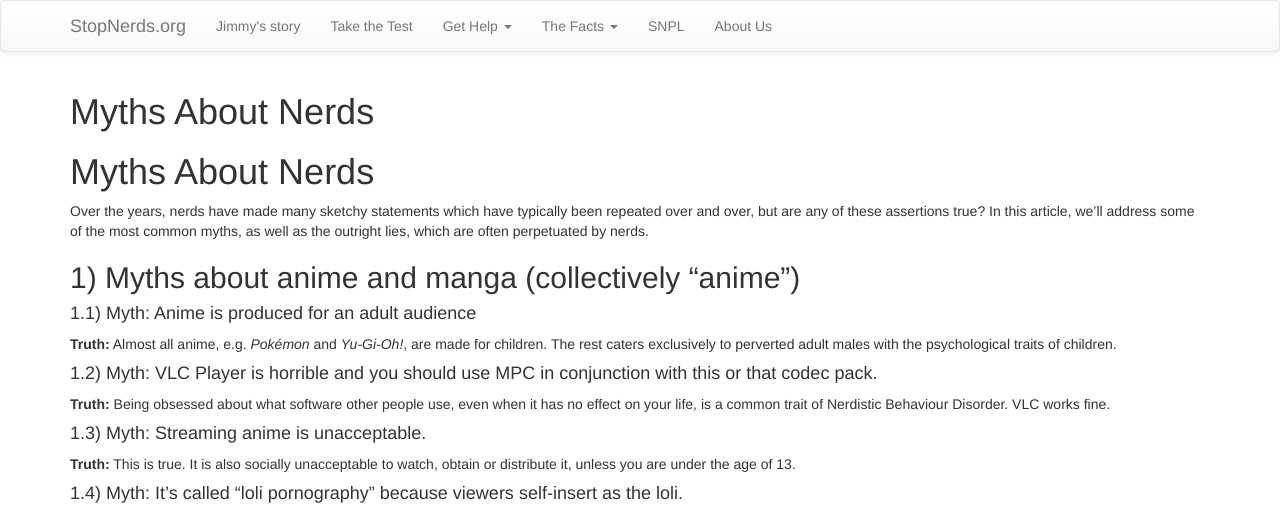
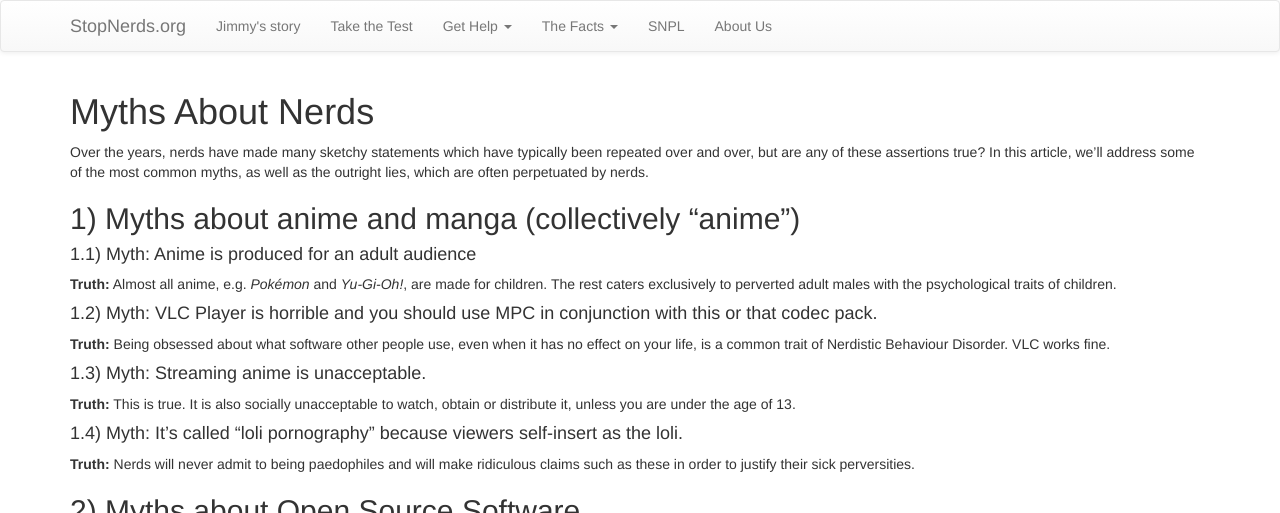
Before and after one commit to StopNerds/stopnerds.github.io, a Jekyll site: the page built from myths-about-nerds.md, in a window 1280 px wide and 900 px high, cut to the strip 0-513 px from the top of the window. Built offline with Jekyll 4.4.1, drawn with Linux system fonts in a browser that asks for light colours; nearby versions of some CDN libraries.

Commit message:
Update myths-about-nerds.md

```diff
--- a/myths-about-nerds.md
+++ b/myths-about-nerds.md
@@ -5,9 +5,9 @@ title: Myths About Nerds
 permalink: /myths-about-nerds/
 ---
 
-# Myths About Nerds
 
 Over the years, nerds have made many sketchy statements which have typically been repeated over and over, but are any of these assertions true? In this article, we'll address some of the most common myths, as well as the outright lies, which are often perpetuated by nerds.
+
 
 ## 1) Myths about anime and manga (collectively "anime")
 
@@ -26,6 +26,7 @@ Over the years, nerds have made many sketchy statements which have typically bee
 #### 1.4) Myth: It's called "loli pornography" because viewers self-insert as the loli.
 
 **Truth:** Nerds will never admit to being paedophiles and will make ridiculous claims such as these in order to justify their sick perversities.
+
 
 ## 2) Myths about Open Source Software
 
@@ -67,6 +68,7 @@ Over the years, nerds have made many sketchy statements which have typically bee
 
 **Truth:** Let's not fool anyone here; most likely, your friend or relative came to you for help with their computer. Instead of fixing the issue, you pushed Linux on to them, claiming it's easier to use and more stable. A non-nerd would have fixed the issue _without_ installing Linux, or left it alone entirely.
 
+
 ## 3) Myths about nerds
 
 ### 3.1) Myth: Nerds are more capable of critical thinking than the average person.
```
